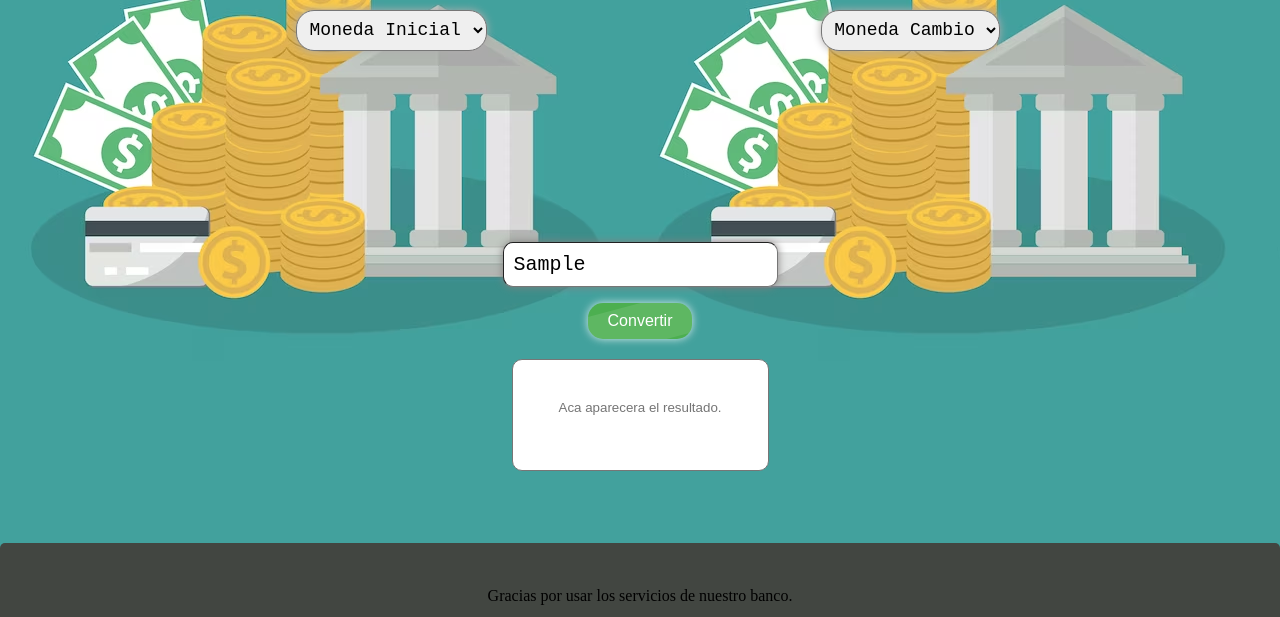
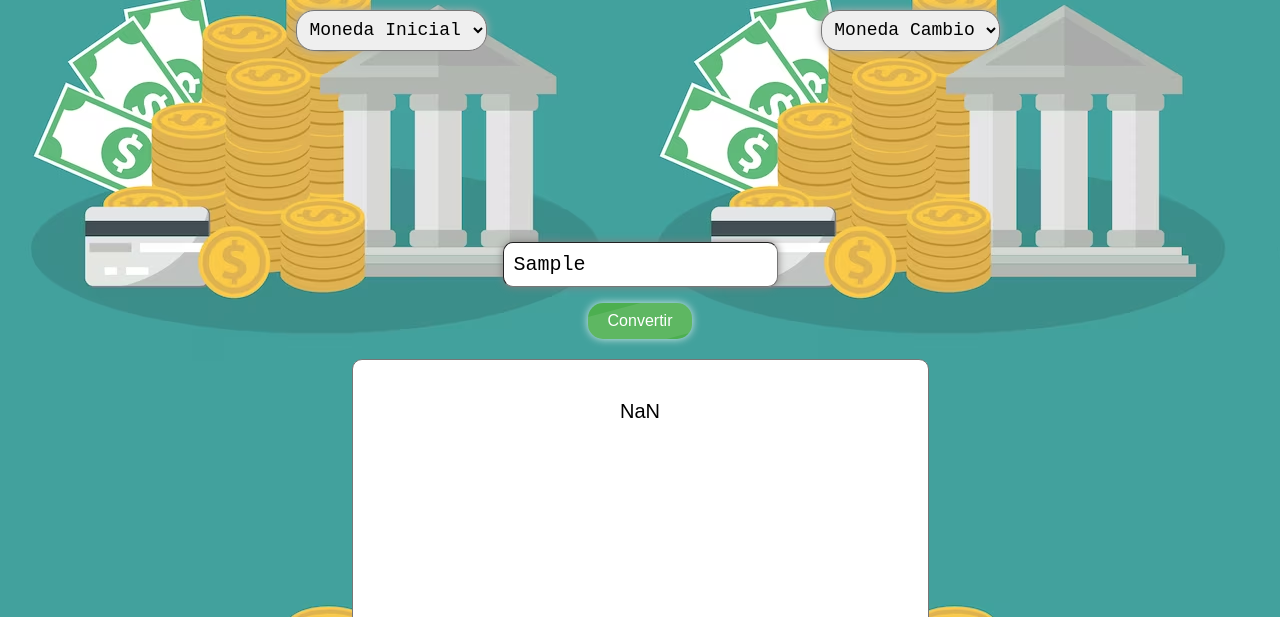
Before and after one commit to Archii01/Pagina_cambioMonedas, a plain HTML site: page index.html in a window 1280 px wide. Both pictures are taken after typing "Sample" into the empty fields and a click on the button "Convertir". Shown: the part 183-800 px from the top of the page. Drawn offline with Linux system fonts and the light colour scheme.

Commit message:
Js realizado Negro choto

```diff
--- a/ExchangeCalculator.js
+++ b/ExchangeCalculator.js
@@ -0,0 +1,35 @@
+function convertir() {
+  let tasas = {
+    USD: 490,
+    PESO: 1,
+    EURO: 600,
+  };
+
+  let indice = document.formul.selectPri.selectedIndex;
+  let MonedaInicial = document.formul.selectPri.options[indice].text;
+
+  let indice2 = document.formul.selectLast.selectedIndex;
+  let MonedaFinal = document.formul.selectLast.options[indice2].text;
+
+  console.log(MonedaInicial + " monedaInicial");
+  console.log(MonedaFinal + " monedaFinal");
+
+
+  let tipoMonedaA = tasas[MonedaInicial];
+  let tipoMonedaB = tasas[MonedaFinal];
+
+  let cantidadInput = document.getElementById("entrada").value;
+  let cantidad = parseFloat(cantidadInput);
+
+  let tipoMoneda1 = parseFloat(tipoMonedaA);
+  let tipoMoneda2 = parseFloat(tipoMonedaB);
+
+  console.log(tipoMoneda1);
+  console.log(tipoMoneda2);
+
+  let resultado = ((cantidad * tipoMoneda1) / tipoMoneda2).toFixed(2);
+
+  document.getElementById("salida").style.display="show";
+  document.getElementById("salida").style.display="inherit";
+  document.getElementById("salida").innerHTML = resultado;
+}
--- a/index.html
+++ b/index.html
@@ -20,10 +20,10 @@
 
 <body>
   <div class="container">
-    <form>
+    <form name="formul">
       <div class="listas">
         <div class="select1">
-          <select name="select" required>
+          <select name="selectPri" required>
             <option value="inicio" selected> Moneda Inicial</option>
             <option value="value1">USD</option>
             <option value="value2">EURO</option>
@@ -32,7 +32,7 @@
         </div>
 
         <div class="select2">
-          <select name="select" required>
+          <select name="selectLast" required>
             <option value="inicio" selected> Moneda Cambio</option>
             <option value="value1">USD</option>
             <option value="value2">EURO</option>
@@ -44,10 +44,9 @@
 
     </form>
 
-
-    <input placeholder="Escribe aqui">
-    <button> Convertir</button>
-    <textarea readonly="readonly" placeholder="Aca aparecera el resultado."></textarea>
+    <input id="entrada" placeholder="Escribe aqui">
+    <button id="botonConvertir"> Convertir</button>
+    <textarea id="salida" readonly="readonly" placeholder="Aca aparecera el resultado." cols="40" rows="10"></textarea>
 
   </div>
 </body>
@@ -57,9 +56,12 @@
 </footer>
 
 <script>
-  var boton = document.querySelector("#botonEncriptado");
-  boton.onclick = encripta;
+  let boton = document.querySelector("#botonConvertir");
+  boton.onclick = function() {
+    convertir();
+  };
 </script>
 
 
+
 </html>
--- a/styles.css
+++ b/styles.css
@@ -179,4 +179,5 @@ textarea {
   border-radius: 10px;
   text-align: center;
   font-family: "Arial";
+  font-size: 20px;
 }
```
